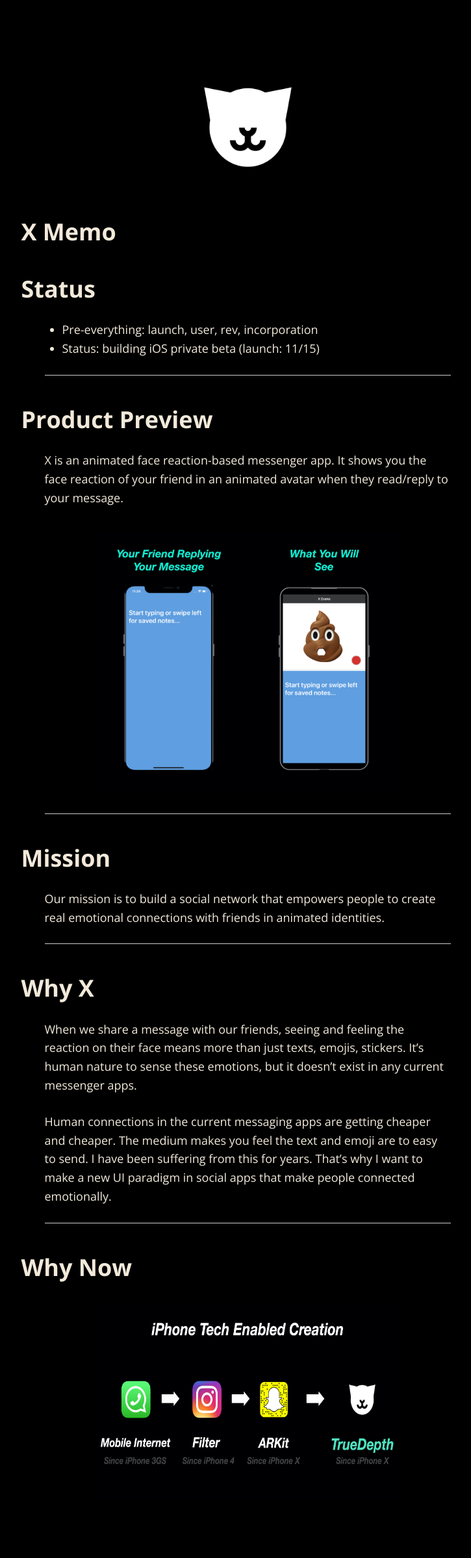
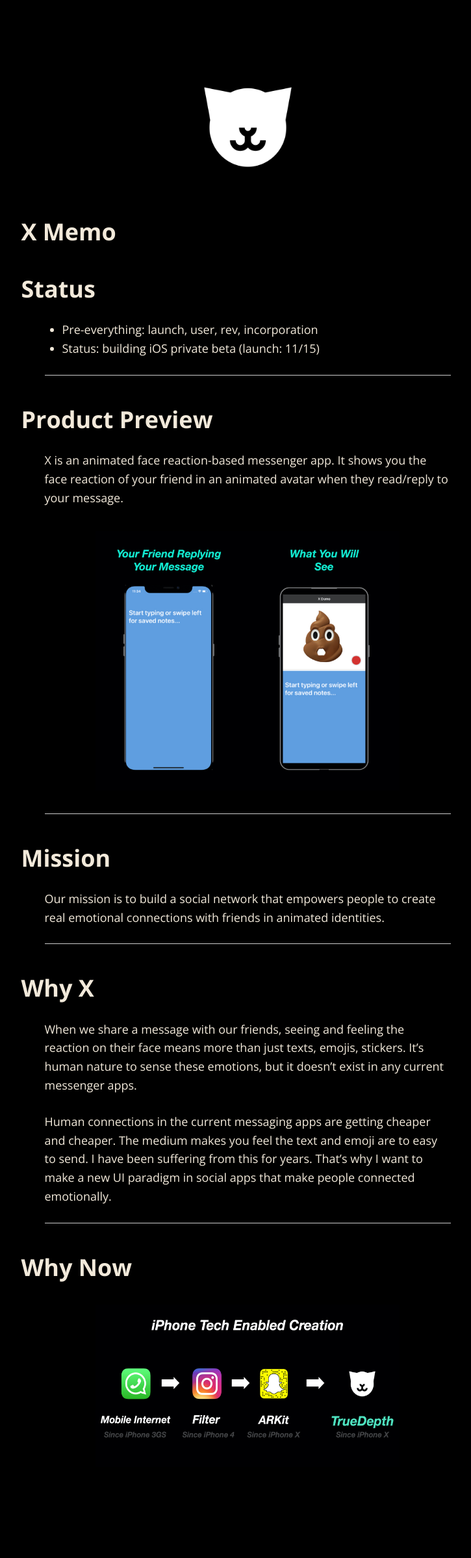
Before and after one commit to tarsmachine/tarsmachine.github.io, a Jekyll site: the page built from index.md, in a window 1280 px wide. Shown: the whole page at 65% size, without its empty margins (259-984 px from the left). Built offline with Jekyll 4.4.1, drawn with Linux system fonts in a browser that asks for light colours; nearby versions of some CDN libraries; after the commit the page ends 2348 px from its top, so only the background shows below that.

Commit message:
Update Why

```diff
--- a/index.md
+++ b/index.md
@@ -43,4 +43,4 @@
 
 ### Why Now
 
-<img src="images/why.png" alt="sample image" width="700" height="300">
+<img src="images/why.png" alt="sample image" width="700" height="250">
```
